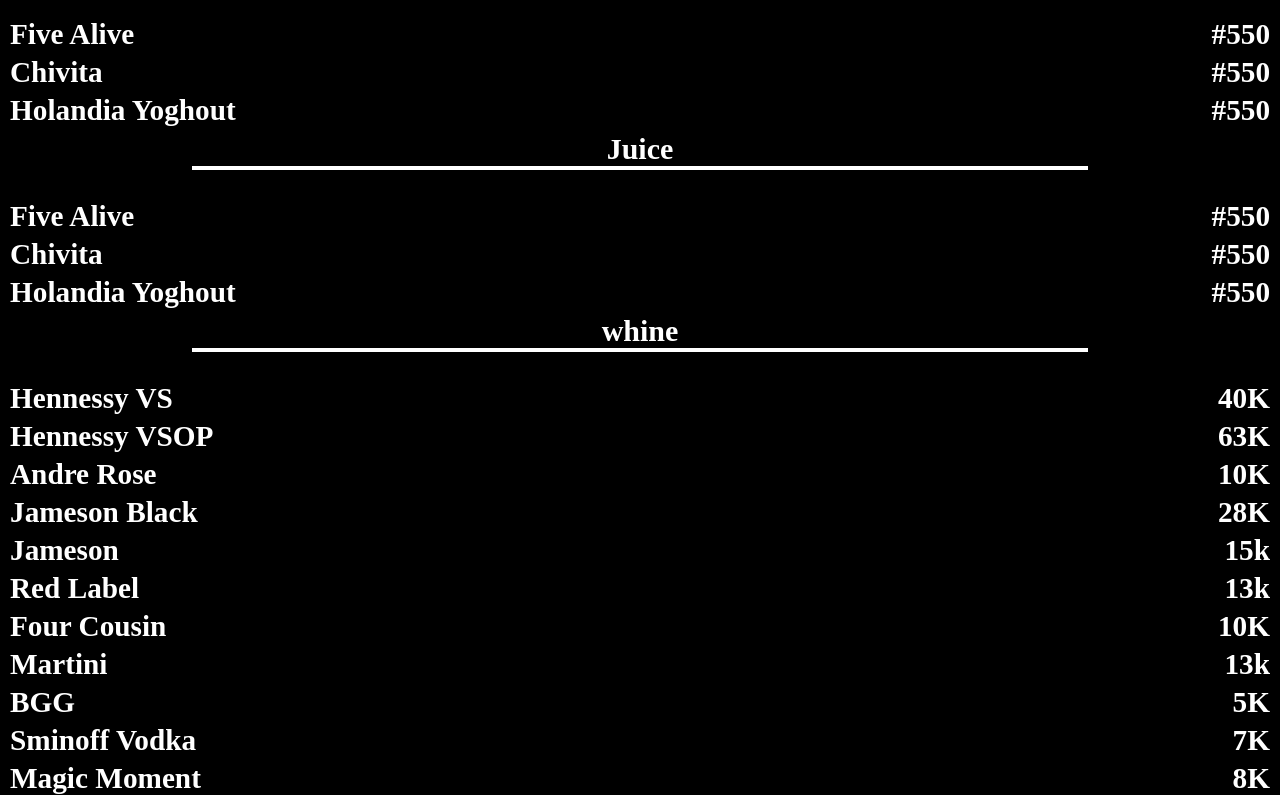
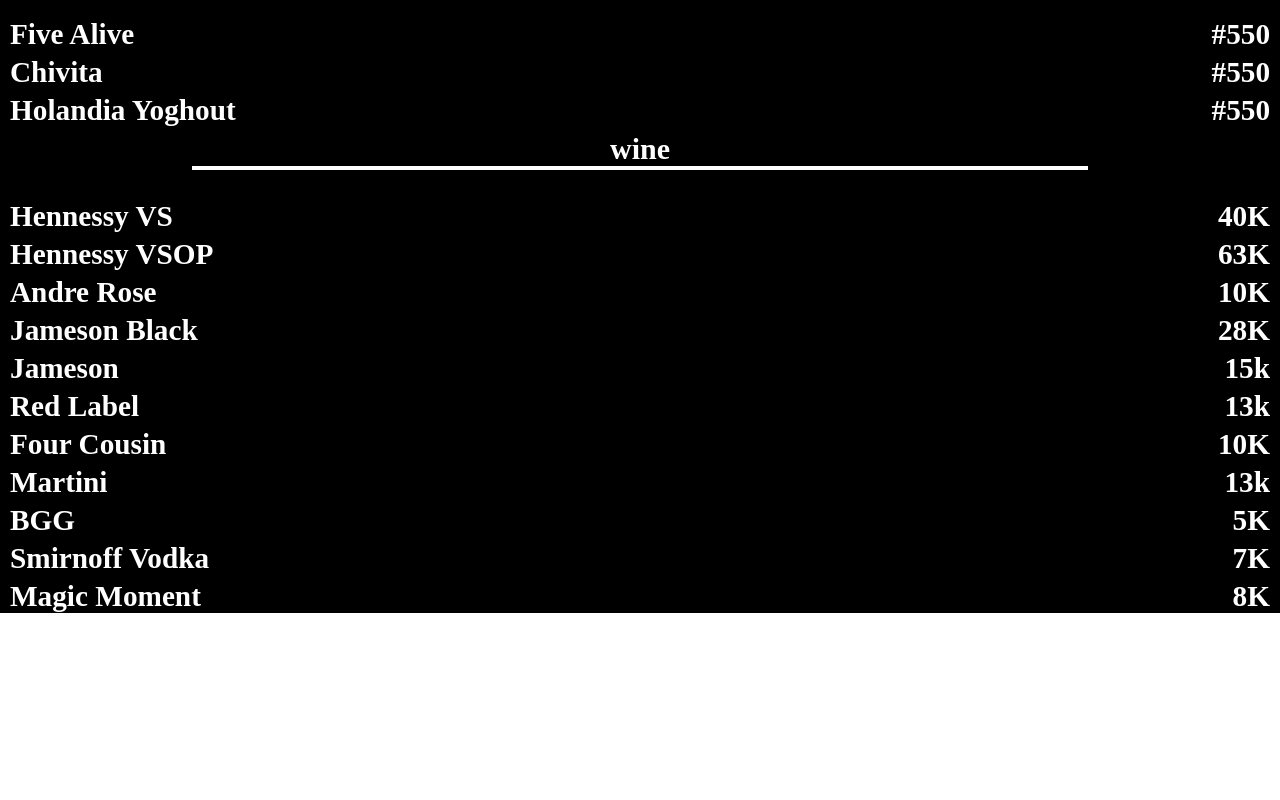
Before and after one commit to akukwe1000/resturant_menu, a plain HTML site: page drinkMen.html in a window 1280 px wide. Shown: the part 1197-1997 px from the top of the page. After the commit the page ends 1815 px from the top, so only its background shows below. Drawn offline with Linux system fonts and the light colour scheme.

Commit message:
added all file to user folder

```diff
--- a/drinkMen.html
+++ b/drinkMen.html
@@ -154,7 +154,7 @@
                 </div>
             </a>
 
-             <center><h2>Juice</h2></center>
+             <!-- <center><h2>Juice</h2></center>
             <center><div class="Drline"></div></center>
 
             <a class="DRlistancor" href="./image/beer.jpeg">
@@ -174,7 +174,7 @@
                 <div class="DRlistcon">
                     <h3>Holandia Yoghout</h3> <h3>#550</h3>
                 </div>
-            </a>
+            </a> -->
 
              <center><h2>Juice</h2></center>
             <center><div class="Drline"></div></center>
@@ -198,7 +198,7 @@
                 </div>
             </a>
 
-             <center><h2>whine</h2></center>
+             <center><h2>wine</h2></center>
             <center><div class="Drline"></div></center>
 
             <a class="DRlistancor" href="./image/beer.jpeg">
@@ -258,7 +258,7 @@
             <a class="DRlistancor" href="./image/beer.jpeg">
 
                 <div class="DRlistcon">
-                    <h3>Sminoff Vodka</h3> <h3>7K</h3>
+                    <h3>Smirnoff Vodka</h3> <h3>7K</h3>
                 </div>
             </a>
             <a class="DRlistancor" href="./image/beer.jpeg">
```
Also changed, not shown: landing.html (+1 -1 lines).
